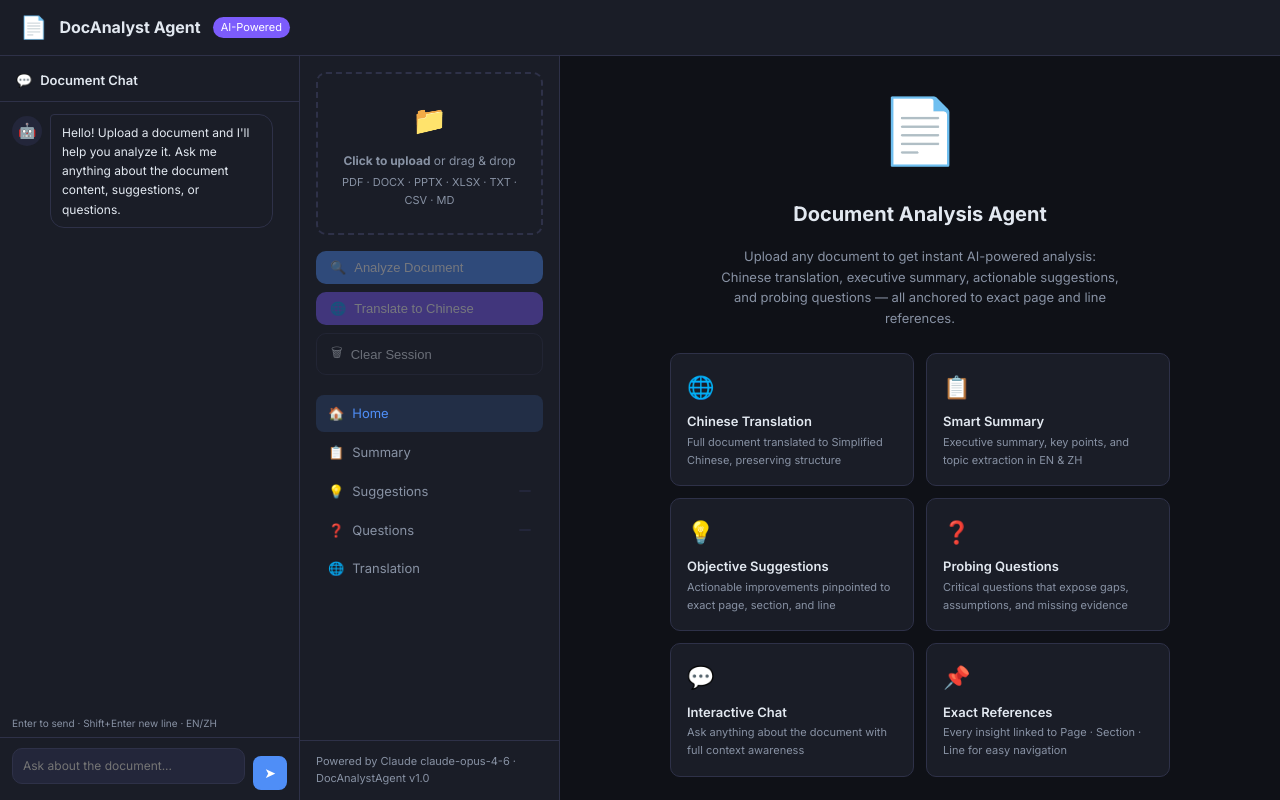
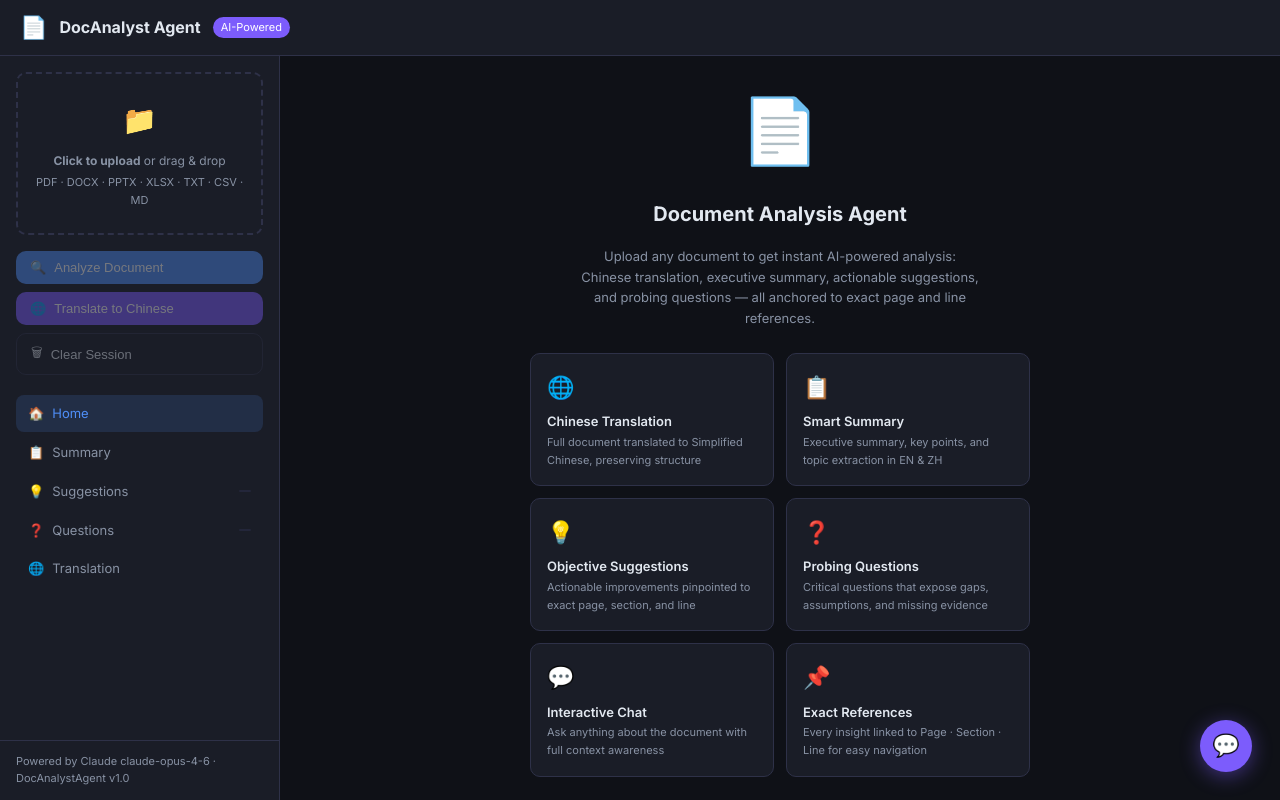
Before and after one commit to garyhe231/DocAnalystAgent, a FastAPI app: page / in a window 1280 px wide. Run offline with FastAPI, Linux system fonts and the light colour scheme; some libraries are stand-ins or nearby versions.

Commit message:
Replace chat column with floating button + popup
Chat is now a 💬 FAB in the bottom-right corner. Click to open a
380×520 popup; click × or the FAB again to close. A red dot badge
appears when a reply arrives while the popup is closed. Layout
reverts to clean 2-column (sidebar + main content).

Co-Authored-By: Claude Opus 4.6 <noreply@anthropic.com>

```diff
--- a/app/static/css/style.css
+++ b/app/static/css/style.css
@@ -18,11 +18,11 @@
 html, body { height: 100%; font-family: 'Inter', -apple-system, sans-serif; background: var(--bg); color: var(--text); font-size: 14px; line-height: 1.6; }
 
 /* ── Layout ── */
-.app { display: grid; grid-template-columns: 300px 260px 1fr; grid-template-rows: 56px 1fr; height: 100vh; }
+.app { display: grid; grid-template-columns: 280px 1fr; grid-template-rows: 56px 1fr; height: 100vh; }
 
 /* ── Header ── */
 header {
-  grid-column: 1 / 4;
+  grid-column: 1 / -1;
   background: var(--surface);
   border-bottom: 1px solid var(--border);
   display: flex; align-items: center; gap: 12px;
@@ -31,27 +31,8 @@ header {
 header h1 { font-size: 16px; font-weight: 700; color: var(--text); }
 header .badge { font-size: 11px; padding: 2px 8px; background: var(--accent2); color: #fff; border-radius: 20px; }
 
-/* ── Persistent Chat Column ── */
-.chat-column {
-  grid-column: 1;
-  grid-row: 2;
-  background: var(--surface);
-  border-right: 1px solid var(--border);
-  display: flex; flex-direction: column;
-  overflow: hidden;
-}
-.chat-column-header {
-  padding: 14px 16px 10px;
-  border-bottom: 1px solid var(--border);
-  display: flex; align-items: center; gap: 8px;
-  font-size: 13px; font-weight: 600; color: var(--text);
-  flex-shrink: 0;
-}
-
 /* ── Sidebar ── */
 .sidebar {
-  grid-column: 2;
-  grid-row: 2;
   background: var(--surface);
   border-right: 1px solid var(--border);
   display: flex; flex-direction: column;
@@ -140,8 +121,6 @@ header .badge { font-size: 11px; padding: 2px 8px; background: var(--accent2); c
 
 /* ── Main Content ── */
 .main-content {
-  grid-column: 3;
-  grid-row: 2;
   display: flex; flex-direction: column;
   overflow: hidden;
 }
@@ -289,21 +268,84 @@ header .badge { font-size: 11px; padding: 2px 8px; background: var(--accent2); c
   letter-spacing: 0.5px;
 }
 
-/* ── Chat Panel ── */
-.chat-panel { height: 100%; display: flex; flex-direction: column; }
-.chat-messages { flex: 1; overflow-y: auto; padding: 12px; display: flex; flex-direction: column; gap: 10px; }
-.msg { display: flex; gap: 8px; max-width: 95%; }
+/* ── Floating Chat Button ── */
+#chat-fab {
+  position: fixed;
+  bottom: 28px;
+  right: 28px;
+  width: 52px; height: 52px;
+  border-radius: 50%;
+  background: var(--accent2);
+  border: none;
+  cursor: pointer;
+  display: flex; align-items: center; justify-content: center;
+  font-size: 22px;
+  box-shadow: 0 4px 20px rgba(124,92,252,0.45);
+  z-index: 900;
+  transition: transform 0.2s, box-shadow 0.2s;
+}
+#chat-fab:hover { transform: scale(1.08); box-shadow: 0 6px 28px rgba(124,92,252,0.6); }
+#chat-fab .fab-badge {
+  position: absolute; top: 2px; right: 2px;
+  width: 12px; height: 12px; border-radius: 50%;
+  background: var(--red); border: 2px solid var(--bg);
+  display: none;
+}
+#chat-fab .fab-badge.visible { display: block; }
+
+/* ── Chat Popup ── */
+#chat-popup {
+  position: fixed;
+  bottom: 92px;
+  right: 28px;
+  width: 380px;
+  height: 520px;
+  background: var(--surface);
+  border: 1px solid var(--border);
+  border-radius: 16px;
+  box-shadow: 0 8px 40px rgba(0,0,0,0.5);
+  display: flex; flex-direction: column;
+  overflow: hidden;
+  z-index: 900;
+  transform: scale(0.92) translateY(12px);
+  opacity: 0;
+  pointer-events: none;
+  transition: transform 0.2s ease, opacity 0.2s ease;
+}
+#chat-popup.open {
+  transform: scale(1) translateY(0);
+  opacity: 1;
+  pointer-events: all;
+}
+.chat-popup-header {
+  padding: 14px 16px;
+  border-bottom: 1px solid var(--border);
+  display: flex; align-items: center; gap: 10px;
+  flex-shrink: 0;
+}
+.chat-popup-header span { font-size: 16px; }
+.chat-popup-header h3 { font-size: 14px; font-weight: 600; flex: 1; }
+#chat-popup-close {
+  background: none; border: none; color: var(--muted);
+  font-size: 18px; cursor: pointer; padding: 0 2px;
+  line-height: 1;
+}
+#chat-popup-close:hover { color: var(--text); }
+
+/* ── Chat Messages & Input ── */
+.chat-messages { flex: 1; overflow-y: auto; padding: 14px; display: flex; flex-direction: column; gap: 12px; }
+.msg { display: flex; gap: 8px; max-width: 88%; }
 .msg.user { flex-direction: row-reverse; align-self: flex-end; }
 .msg-bubble {
-  padding: 8px 11px;
-  border-radius: 12px;
-  font-size: 12px;
+  padding: 9px 13px;
+  border-radius: 14px;
+  font-size: 13px;
   line-height: 1.6;
   word-break: break-word;
 }
-.msg.assistant .msg-bubble { background: var(--surface); border: 1px solid var(--border); color: var(--text); border-radius: 4px 14px 14px 14px; }
+.msg.assistant .msg-bubble { background: var(--surface2); border: 1px solid var(--border); color: var(--text); border-radius: 4px 14px 14px 14px; }
 .msg.user .msg-bubble { background: var(--accent); color: #fff; border-radius: 14px 4px 14px 14px; }
-.msg-avatar { width: 30px; height: 30px; border-radius: 50%; display: flex; align-items: center; justify-content: center; font-size: 15px; flex-shrink: 0; margin-top: 2px; }
+.msg-avatar { width: 28px; height: 28px; border-radius: 50%; display: flex; align-items: center; justify-content: center; font-size: 14px; flex-shrink: 0; margin-top: 2px; }
 .msg.assistant .msg-avatar { background: var(--surface2); }
 .msg.user .msg-avatar { background: var(--accent2); }
 .typing-dots { display: flex; gap: 4px; padding: 4px 0; }
@@ -313,20 +355,19 @@ header .badge { font-size: 11px; padding: 2px 8px; background: var(--accent2); c
 @keyframes bounce { 0%,100%{transform:translateY(0)} 50%{transform:translateY(-5px)} }
 
 .chat-input-area {
-  padding: 10px 12px;
+  padding: 12px;
   border-top: 1px solid var(--border);
-  background: var(--surface);
   display: flex; gap: 8px; align-items: flex-end;
 }
-.chat-input-wrap { flex: 1; position: relative; }
+.chat-input-wrap { flex: 1; }
 #chat-input {
   width: 100%;
   background: var(--surface2);
   border: 1px solid var(--border);
   border-radius: 10px;
   color: var(--text);
-  font-size: 12px;
-  padding: 8px 10px;
+  font-size: 13px;
+  padding: 9px 12px;
   resize: none;
   max-height: 100px;
   overflow-y: auto;
@@ -336,12 +377,12 @@ header .badge { font-size: 11px; padding: 2px 8px; background: var(--accent2); c
 }
 #chat-input:focus { border-color: var(--accent); }
 #chat-send {
-  width: 34px; height: 34px;
-  border-radius: 8px;
+  width: 36px; height: 36px;
+  border-radius: 9px;
   border: none;
   background: var(--accent);
   color: #fff;
-  font-size: 14px;
+  font-size: 15px;
   cursor: pointer;
   display: flex; align-items: center; justify-content: center;
   flex-shrink: 0;
@@ -349,7 +390,7 @@ header .badge { font-size: 11px; padding: 2px 8px; background: var(--accent2); c
 }
 #chat-send:hover { opacity: 0.85; }
 #chat-send:disabled { opacity: 0.4; cursor: not-allowed; }
-.chat-hint { font-size: 10px; color: var(--muted); padding: 0 12px 6px; }
+.chat-hint { font-size: 11px; color: var(--muted); padding: 0 12px 6px; }
 
 /* ── Loading Overlay ── */
 .loading-overlay {
--- a/app/static/js/app.js
+++ b/app/static/js/app.js
@@ -378,8 +378,23 @@ window.scrollToRef = (page, section) => {
   }
 };
 
+// ── Floating chat FAB ────────────────────────────────────
+const chatPopup = $('chat-popup');
+const chatFab   = $('chat-fab');
+
+chatFab.addEventListener('click', () => {
+  chatPopup.classList.toggle('open');
+  if (chatPopup.classList.contains('open')) {
+    $('fab-badge').classList.remove('visible');
+    setTimeout(() => $('chat-input').focus(), 50);
+  }
+});
+$('chat-popup-close').addEventListener('click', () => chatPopup.classList.remove('open'));
+
 // ── Ask in chat ───────────────────────────────────────────
 window.askInChat = (question) => {
+  chatPopup.classList.add('open');
+  $('fab-badge').classList.remove('visible');
   const input = $('chat-input');
   input.value = question;
   input.focus();
@@ -465,6 +480,9 @@ async function sendChat() {
     state.chatStreaming = false;
     chatSend.disabled = false;
     chatMessages.scrollTop = chatMessages.scrollHeight;
+    if (!chatPopup.classList.contains('open')) {
+      $('fab-badge').classList.add('visible');
+    }
   }
 }
 
--- a/app/templates/index.html
+++ b/app/templates/index.html
@@ -18,26 +18,6 @@
     <span class="badge">AI-Powered</span>
     <div style="margin-left:auto;font-size:12px;color:var(--muted)" id="session-label"></div>
   </header>
-
-  <!-- Persistent Chat Column -->
-  <section class="chat-column">
-    <div class="chat-column-header">
-      <span>💬</span> Document Chat
-    </div>
-    <div id="chat-messages" class="chat-messages">
-      <div class="msg assistant">
-        <div class="msg-avatar">🤖</div>
-        <div class="msg-bubble">Hello! Upload a document and I'll help you analyze it. Ask me anything about the document content, suggestions, or questions.</div>
-      </div>
-    </div>
-    <div class="chat-hint">Enter to send · Shift+Enter new line · EN/ZH</div>
-    <div class="chat-input-area">
-      <div class="chat-input-wrap">
-        <textarea id="chat-input" placeholder="Ask about the document..." rows="1"></textarea>
-      </div>
-      <button id="chat-send">➤</button>
-    </div>
-  </section>
 
   <!-- Sidebar -->
   <aside class="sidebar">
@@ -212,6 +192,34 @@
   </main>
 </div>
 
+<!-- Floating Chat Button -->
+<button id="chat-fab" title="Chat with document">
+  💬
+  <span class="fab-badge" id="fab-badge"></span>
+</button>
+
+<!-- Chat Popup -->
+<div id="chat-popup">
+  <div class="chat-popup-header">
+    <span>🤖</span>
+    <h3>Document Chat</h3>
+    <button id="chat-popup-close">×</button>
+  </div>
+  <div id="chat-messages" class="chat-messages">
+    <div class="msg assistant">
+      <div class="msg-avatar">🤖</div>
+      <div class="msg-bubble">Hello! Upload a document and I'll help you analyze it. Ask me anything in English or Chinese.</div>
+    </div>
+  </div>
+  <div class="chat-hint">Enter to send · Shift+Enter new line · EN / ZH</div>
+  <div class="chat-input-area">
+    <div class="chat-input-wrap">
+      <textarea id="chat-input" placeholder="Ask about the document..." rows="1"></textarea>
+    </div>
+    <button id="chat-send">➤</button>
+  </div>
+</div>
+
 <!-- Loading Overlay -->
 <div class="loading-overlay" id="loading-overlay">
   <div class="loading-card">
```
